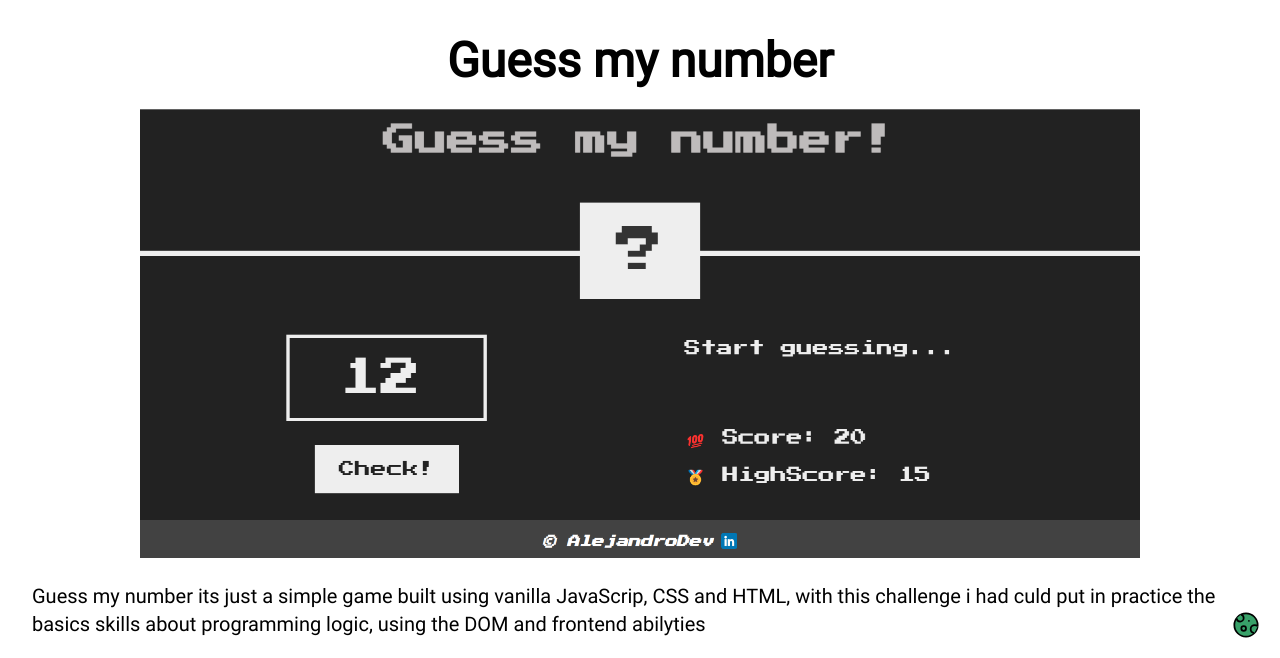
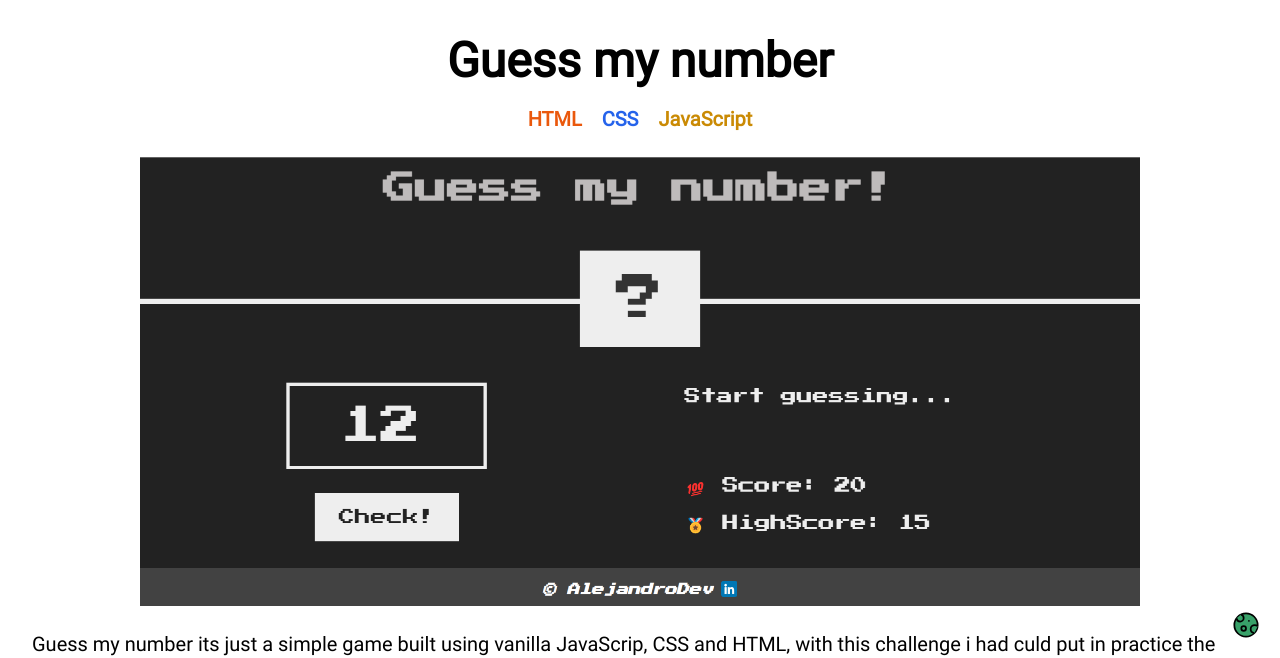
Before and after one commit to alecanonm/portfolio, an Astro site in the folder portfolio/: page /guess in a window 1280 px wide. Shown: the part 93-751 px from the top of the page. Built offline with nearby package versions, Linux system fonts and the light colour scheme; Astro itself is replaced by a stand-in of ours.

```diff
--- a/portfolio/src/pages/guess.astro
+++ b/portfolio/src/pages/guess.astro
@@ -2,9 +2,16 @@
 import MySiteLayout from "../layouts/MySiteLayout.astro";
 ---
 
-<MySiteLayout title="AlejandroDev | About" description="AlejandroDev | About me. Discover the portfolio of Alejandro, a seasoned web developer with a rich history of successful projects. This curated showcase presents a comprehensive overview of my professional journey, featuring in-depth insights into real-world web development ventures. Explore each project with direct links to code repositories and live demos, offering transparency into my problem-solving prowess. Navigate through a diverse technological landscape and witness my adept project management skills in action. Join me in the realm of web development excellence.">
+<MySiteLayout title="AlejandroDev | About" description="AlejandroDev | guess my number. Guess my number its just a simple game built using vanilla JavaScrip, CSS and HTML, with this challenge i had culd put in practice the basics skills about programming logic, using the DOM and frontend abilyties.">
   <section class="flex flex-col items-center justify-center gap-6 container mx-auto">
+    <div class="flex flex-col justify-center items-center gap-5">
     <h1 class="text-3xl sm:text-5xl text-center dark:text-slate-200"><strong>Guess my number</strong></h1>
+      <p>
+        <span class="text-xl px-2 text-orange-600"><strong>HTML</strong></span>
+        <span class="text-xl px-2 text-blue-600"><strong>CSS</strong></span>
+        <span class="text-xl px-2 text-yellow-600"><strong>JavaScript</strong></span>
+      </p>
+    </div>
     <figure>
       <img src="/guess.png" alt="guess my number" width="1000">
     </figure>
```
